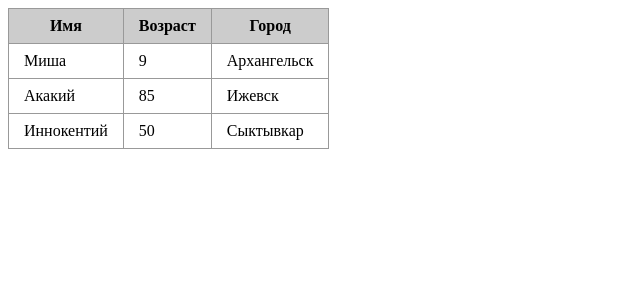
After one commit to YuriiGorin/php-a-128, a PHP site: page /users.php in a window 1280 px wide. The commit adds this page. Shown: the top 300 px of the page, without its empty margins (0-640 px from the left). Run offline with PHP 8.4, Linux system fonts and the light colour scheme.

Commit message:
добавлены примеры 4-го урока

```diff
--- /dev/null
+++ b/lesson-05/users.php
@@ -0,0 +1,58 @@
+<!doctype html>
+<html lang="ru">
+<head>
+    <meta charset="UTF-8">
+    <meta name="viewport"
+          content="width=device-width, user-scalable=no, initial-scale=1.0, maximum-scale=1.0, minimum-scale=1.0">
+    <meta http-equiv="X-UA-Compatible" content="ie=edge">
+    <title>Document</title>
+    <style>
+        table {
+            border-collapse: collapse;
+            border: 1px solid #999;
+        }
+
+        td, th {
+            border: 1px solid #999;
+            padding: 8px 15px;
+        }
+
+        th {
+            background: #ccc;
+        }
+
+        tr:hover {
+            background: #ff0;
+        }
+    </style>
+</head>
+<body>
+<?php
+$users = [
+    ["name" => "Миша", "age" => 9, "city" => "Архангельск"],
+    ["name" => "Акакий", "age" => 85, "city" => "Ижевск"],
+    ["name" => "Иннокентий", "age" => 50, "city" => "Сыктывкар"],
+];
+?>
+
+<table border='1' cellspacing='0' cellpadding='8'>
+    <tr>
+        <th>Имя</th>
+        <th>Возраст</th>
+        <th>Город</th>
+    </tr>
+    <?php
+    foreach ($users as $user) {
+        ?>
+        <tr>
+            <td><?= $user["name"]?></td>
+            <td><?= $user["age"]?></td>
+            <td><?= $user["city"]?></td>
+        </tr>
+        <?php
+    }
+    ?>
+</table>
+
+</body>
+</html>
```
Also changed, not shown: lesson-05/assoc_arrays.php (+9 -1 lines).
